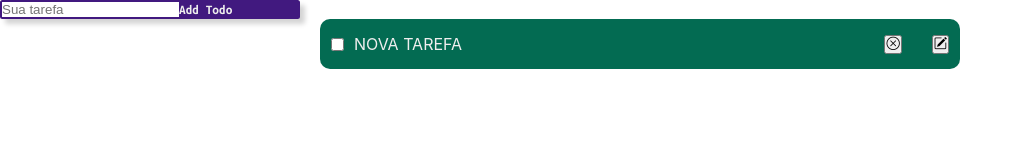
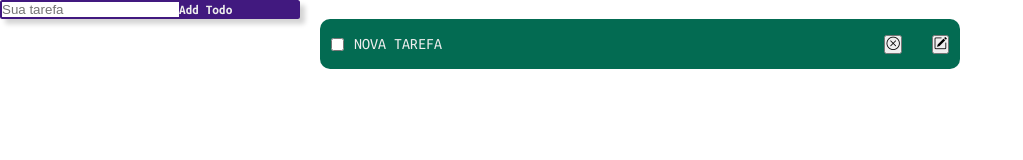
Before and after one commit to IagoMesquita/todo-list-frontend, a React (Create React App) app: page / in a window 1280 px wide. Shown: the top 160 px of the page, without its empty margins (0-1023 px from the left). Built offline with nearby package versions, Linux system fonts and the light colour scheme.

Commit message:
style: front global

```diff
--- a/src/App.css
+++ b/src/App.css
@@ -3,3 +3,10 @@
   padding: 0;
   box-sizing: border-box;
 }
+
+body {
+  font-family: 'Ubuntu Mono', monospace;
+}
+.app {
+  margin: auto;
+}
```
